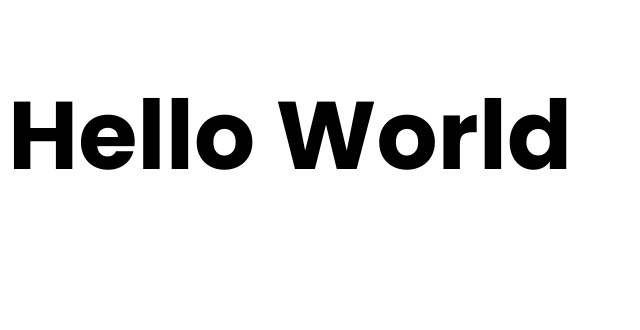
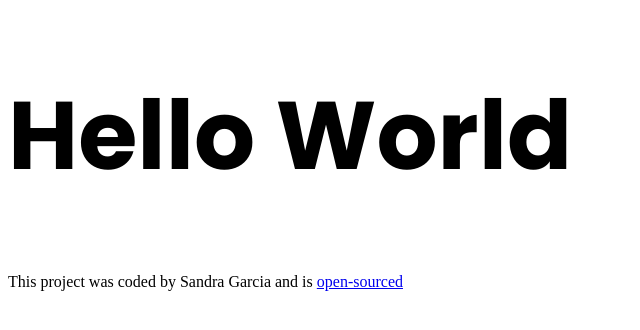
Before and after one commit to Garciasince00/travel-project, a plain HTML site: page index.html in a window 1280 px wide. Shown: the whole page, without its empty margins (0-640 px from the left). Drawn offline with Linux system fonts and the light colour scheme.

Commit message:
added link to GitHub repository

```diff
--- a/index.html
+++ b/index.html
@@ -14,5 +14,11 @@
   </head>
   <body>
     <h1>Hello World</h1>
+    <footer>
+      This project was coded by Sandra Garcia and is
+      <a href="https://github.com/Garciasince00/travel-project" target="_blank"
+        >open-sourced</a
+      >
+    </footer>
   </body>
 </html>
```
